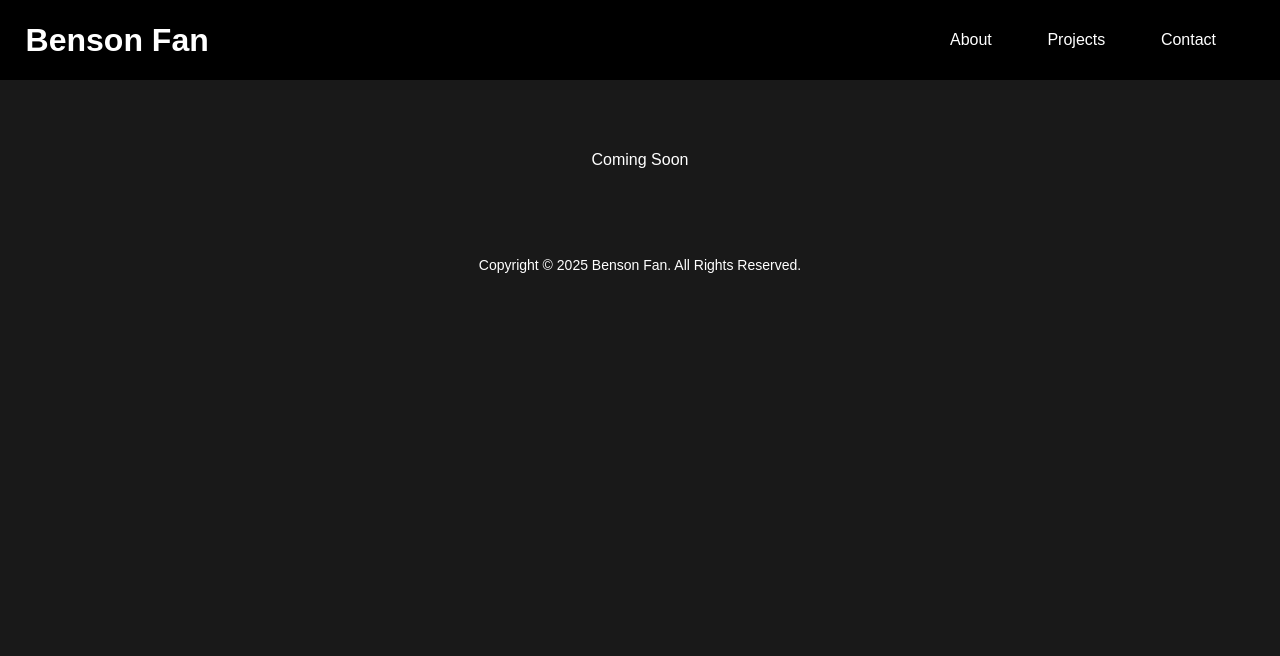
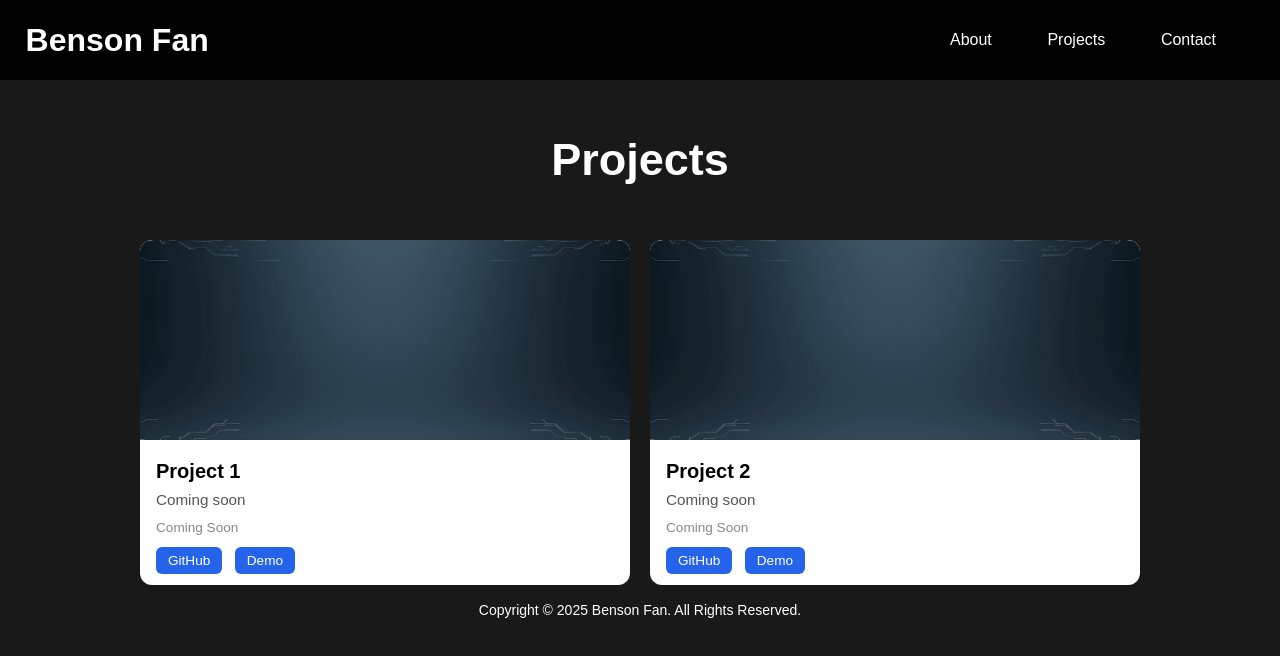
Before and after one commit to BensonFanNccu/BensonFanNccu.github.io, a plain HTML site: page projects/projects.html in a window 1280 px wide. Drawn offline with Linux system fonts and the light colour scheme.

Commit message:
feat: Project page v1

```diff
--- a/projects/projects.html
+++ b/projects/projects.html
@@ -19,13 +19,15 @@
         </header>
         <main>
             <section>
-                <div class="introcard">
-                    <p>Coming Soon</p>
+                <div class="title">
+                    <h1>Projects</h1>
                 </div>
+                <div class="project-grid" id = "project"></div>
             </section>
         </main>
         <footer>
             <p>Copyright © 2025 Benson Fan. All Rights Reserved.</p>
         </footer>
+        <script src="static/js/projects.js"></script>
     </body>
 </html>
--- a/projects/static/css/projects.css
+++ b/projects/static/css/projects.css
@@ -54,11 +54,81 @@ footer{
     font-size: 14px;
 }
 
-.introcard{
+.title{
     color: #FFFFFF;
     height: 20vh;
     display: flex;
     flex-direction: column;
     align-items: center;
     justify-content: center;
+    font-size: 30px;
 }
+
+.project-grid{
+  display: grid;
+  grid-template-columns: repeat(auto-fit, minmax(450px, 1fr));
+  max-width: 1000px;
+  margin: 0 auto;
+  gap: 20px;
+}
+
+.project-card{
+  background-color: #fff;
+  border-radius: 12px;
+  overflow: hidden;
+  transition: transform 0.3s ease, box-shadow 0.3s ease;
+}
+
+.project-card:hover{
+  transform: translateY(-5px);
+  box-shadow: 0 8px 20px rgba(0, 0, 0, 0.15);
+}
+
+.project-card img{
+  width: 100%;
+  height: 200px;
+  object-fit: cover;
+}
+
+.project-card-content{
+  padding: 16px;
+}
+
+.project-card-title{
+  font-size: 1.25rem;
+  font-weight: bold;
+  margin-bottom: 8px;
+}
+
+.project-card-description{
+  font-size: 0.95rem;
+  color: #555;
+  margin-bottom: 12px;
+}
+
+.project-tech-stack{
+  font-size: 0.85rem;
+  color: #888;
+  margin-bottom: 16px;
+}
+
+.project-card-buttons a{
+  text-decoration: none;
+  margin-right: 8px;
+  padding: 6px 12px;
+  border-radius: 6px;
+  font-size: 0.85rem;
+  background-color: #2563eb;
+  color: white;
+  transition: background-color 0.2s;
+}
+
+.project-card-buttons a:hover {
+  background-color: #1e40af;
+}
+
+@media (max-width: 500px) {
+  .card img {
+    height: 140px;
+  }
+}
--- /dev/null
+++ b/projects/static/js/projects.js
@@ -0,0 +1,38 @@
+const projects = [
+  {
+    title: "Project 1",
+    description: "Coming soon",
+    image: "static/images/home.jpg",
+    tech: "Coming Soon",
+    github: "#",
+    demo: "#"
+  },
+  {
+    title: "Project 2",
+    description: "Coming soon",
+    image: "static/images/home.jpg",
+    tech: "Coming Soon",
+    github: "#",
+    demo: "#"
+  }
+];
+
+const container = document.getElementById("project");
+
+projects.forEach(project => {
+  const card = document.createElement("div");
+  card.className = "project-card";
+  card.innerHTML = `
+    <img src="${project.image}" alt="${project.title}">
+    <div class="project-card-content">
+        <div class="project-card-title">${project.title}</div>
+        <div class="project-card-description">${project.description}</div>
+        <div class="project-tech-stack">${project.tech}</div>
+        <div class="project-card-buttons">
+            <a href="${project.github}" target="_blank">GitHub</a>
+            <a href="${project.demo}" target="_blank">Demo</a>
+        </div>
+    </div>
+  `;
+  container.appendChild(card);
+});
```
Also changed, not shown: projects/static/images/home.jpg (added).
